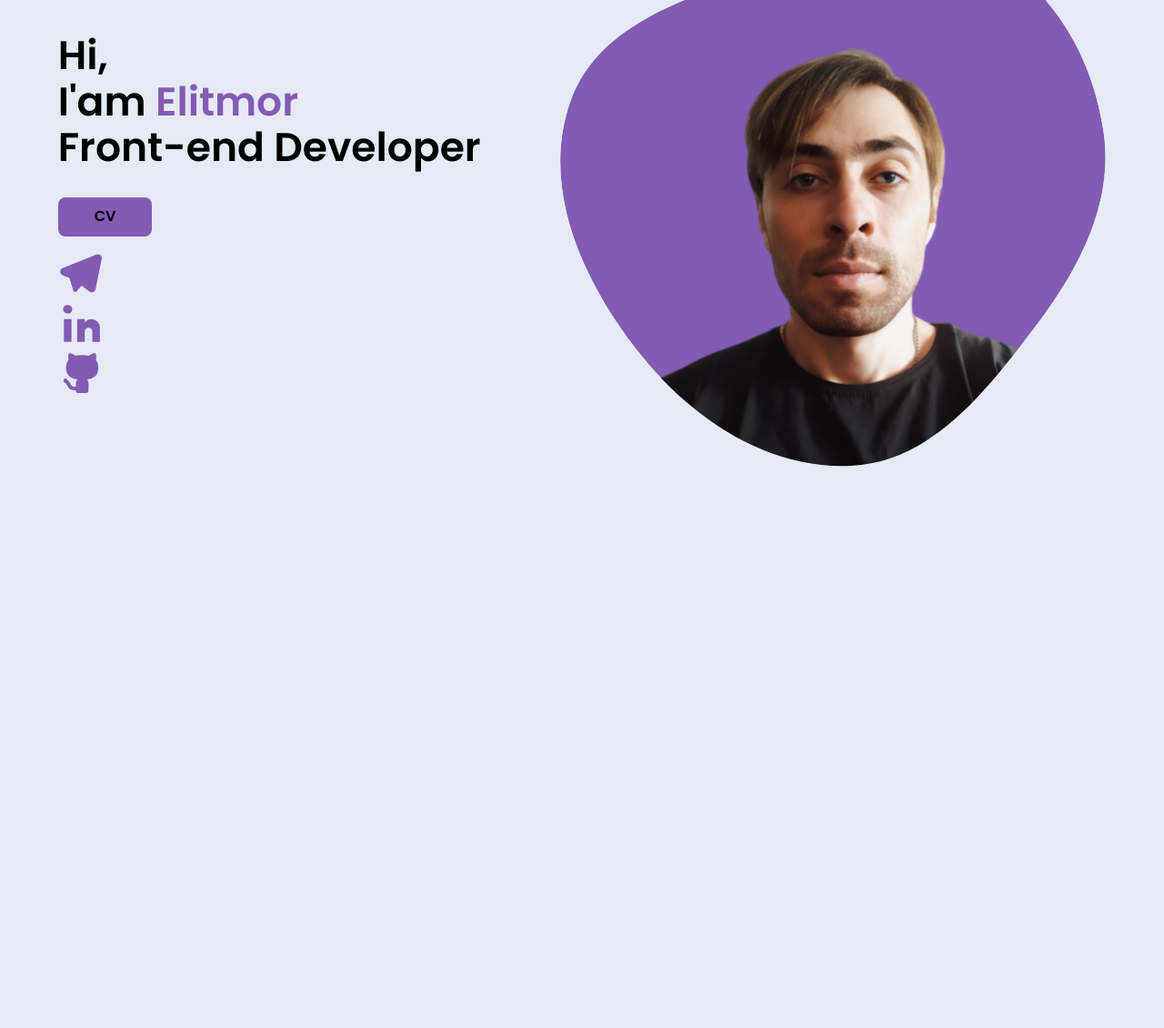
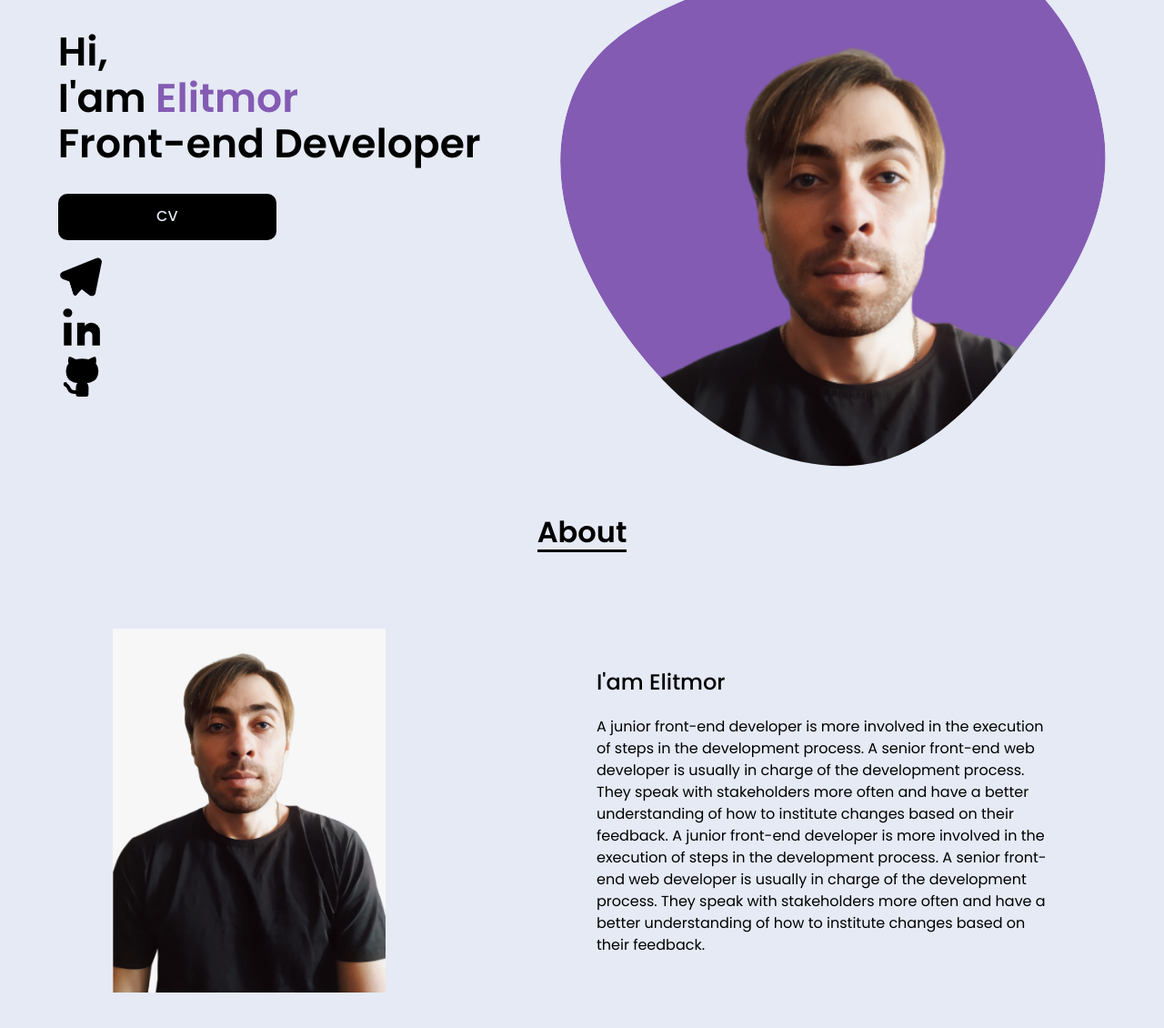
Before and after one commit to elitmor/portfolio, a website built with webpack: page src/index.html in a window 1280 px wide. Shown: the part 222-1352 px from the top of the page at 91% size. Before the commit the page ends 800 px from the top, so only its background shows below. Built offline with nearby package versions, Linux system fonts and the light colour scheme; files whose address does not match are found by name.

Commit message:
Add section about

```diff
--- a/src/index.html
+++ b/src/index.html
@@ -84,11 +84,9 @@
                     viewBox="0 0 24 24"
                   >
                     <path
-                      fill="#845bb3"
                       d="M17.688 21.744a2.02 2.02 0 0 1-1.242-.427l-4.03-3.122-2.702 2.983a1 1 0 0 1-1.698-.383l-2.02-6.682-3.626-1.26a2.042 2.042 0 0 1-.103-3.818L20.187 1.8a2.042 2.042 0 0 1 2.771 2.295L19.695 20.11a2.054 2.054 0 0 1-2.008 1.633Z"
                     />
                     <path
-                      fill="#845bb3"
                       d="M8.973 21.506a1 1 0 0 1-.957-.71l-2.168-7.16a.999.999 0 0 1 .495-1.176L16.91 6.958a1 1 0 0 1 1.17 1.594l-7.084 7.083-1.044 5.072a1 1 0 0 1-.933.798h-.046Z"
                     />
                   </svg>
@@ -100,7 +98,6 @@
                 >
                   <svg xmlns="http://www.w3.org/2000/svg" viewBox="0 0 24 24">
                     <path
-                      fill="#845bb3"
                       d="M5.004 7h-.029a2.235 2.235 0 1 1 .057-4.457A2.235 2.235 0 1 1 5.004 7ZM3.018 10h4v12h-4zM17.518 10a4.473 4.473 0 0 0-3.5 1.703V10h-4v12h4v-5.5a2 2 0 0 1 4 0V22h4v-7.5a4.5 4.5 0 0 0-4.5-4.5Z"
                       data-name="Brand Logos"
                     />
@@ -113,7 +110,6 @@
                 >
                   <svg xmlns="http://www.w3.org/2000/svg" viewBox="0 0 24 24">
                     <path
-                      fill="#845bb3"
                       d="M20.116 5.901a3.883 3.883 0 0 0-.26-.31 4.413 4.413 0 0 0 .21-.76 5.284 5.284 0 0 0-.35-2.8s-1.12-.35-3.69 1.38a12.477 12.477 0 0 0-3.35-.45 12.604 12.604 0 0 0-3.36.45c-2.57-1.75-3.69-1.38-3.69-1.38a5.263 5.263 0 0 0-.35 2.77 4.21 4.21 0 0 0 .22.79c-.09.1-.18.21-.26.31a5.14 5.14 0 0 0-1.12 3.3 7.686 7.686 0 0 0 .04.85c.32 4.43 3.27 5.46 6.08 5.78a2.558 2.558 0 0 0-.77 1.39 4.022 4.022 0 0 0-.13 1.09v1.31c-1.119.1-2.267-.063-2.623-1.061a5.695 5.695 0 0 0-1.834-2.413 1.179 1.179 0 0 1-.17-.112 1.001 1.001 0 0 0-.93-.645h-.005a1 1 0 0 0-1 .995c-.003.812.81 1.337 1.143 1.515a4.466 4.466 0 0 1 .923 1.359c.364 1.023 1.429 2.578 4.466 2.376l.002.098.004.268a1 1 0 0 0 1 1H15.026a1 1 0 0 0 1-1s.008-3.16.008-3.69a4.024 4.024 0 0 0-.13-1.09l-.002-.006.004.006c-.009-.035-.022-.063-.032-.097a2.532 2.532 0 0 0-.74-1.293l.012.021-.02-.02c2.81-.32 5.74-1.37 6.06-5.78a7.687 7.687 0 0 0 .04-.85 5.23 5.23 0 0 0-1.11-3.3Z"
                       data-name="Brand Logos"
                     />
@@ -149,6 +145,38 @@
           </div>
         </div>
       </section>
+      <section class="section about">
+        <div class="about__container">
+          <div class="about__decor">
+            <h2 class="title about__title">About</h2>
+          </div>
+          <div class="about__inner">
+            <div class="about__img img-about">
+              <img
+                class="img-about__photo"
+                src="assets/img/about/about.jpg"
+                alt="photo"
+              />
+            </div>
+            <div class="about__content">
+              <h3 class="about__subtitle">I'am Elitmor</h3>
+              <div class="about__text">
+                A junior front-end developer is more involved in the execution
+                of steps in the development process. A senior front-end web
+                developer is usually in charge of the development process. They
+                speak with stakeholders more often and have a better
+                understanding of how to institute changes based on their
+                feedback. A junior front-end developer is more involved in the
+                execution of steps in the development process. A senior
+                front-end web developer is usually in charge of the development
+                process. They speak with stakeholders more often and have a
+                better understanding of how to institute changes based on their
+                feedback.
+              </div>
+            </div>
+          </div>
+        </div>
+      </section>
     </main>
   </body>
 </html>
--- a/src/index.scss
+++ b/src/index.scss
@@ -3,5 +3,6 @@
 @import 'style/vars';
 @import 'style/header';
 @import 'style/home';
+@import 'style/about';
 @import 'style/mixins';
 @import 'style/style';
--- /dev/null
+++ b/src/style/_about.scss
@@ -0,0 +1,37 @@
+.about__inner {
+  display: flex;
+  flex-wrap: wrap;
+  justify-content: space-around;
+  align-items: center;
+  margin-top: 4rem;
+}
+
+.img-about__photo {
+  max-width: 300px;
+  max-height: 400px;
+  margin: 1.25rem auto;
+  transition: 0.5s ease;
+  &:hover {
+    box-shadow: 0 0 0 10px var(--purple-color);
+    transition: 0.5s ease;
+  }
+}
+
+.about__content {
+  max-width: 500px;
+  margin-left: 1.5rem;
+}
+
+.about__decor {
+  text-align: center;
+}
+
+.about__subtitle {
+  font-size: 1.5rem;
+  margin-bottom: 1.5rem;
+  @include f500;
+}
+
+.about__text {
+  line-height: 1.5;
+}
--- a/src/style/_header.scss
+++ b/src/style/_header.scss
@@ -53,10 +53,12 @@
 }
 
 .menu__link {
+  position: relative;
   color: var(--secondary-color);
   margin-right: 1.875rem;
   line-height: 1.5;
   transition: color 0.3s;
+  @include f500;
   @include sm {
     display: block;
     font-size: 1.875rem;
@@ -64,6 +66,15 @@
   }
   &:hover {
     color: var(--purple-color);
+    &::after {
+      position: absolute;
+      top: 100%;
+      left: 0;
+      width: 100%;
+      height: 0.1rem;
+      content: '';
+      background: var(--purple-color);
+    }
   }
 }
 
--- a/src/style/_home.scss
+++ b/src/style/_home.scss
@@ -6,6 +6,7 @@
 }
 
 .home__title {
+  @include f600;
   font-size: 2.75rem;
 }
 
@@ -15,6 +16,7 @@
 
 .home__link {
   margin-bottom: 1rem;
+  @include f500;
 }
 
 .home__img {
@@ -26,23 +28,27 @@
 }
 
 .home__link {
-  display: inline-block;
-  background-color: var(--purple-color);
-  color: var(----secondary-color);
-  padding: 0.75rem 2.5rem;
-  font-weight: bold;
-  border-radius: 0.5rem;
-  transition: 0.3s;
-}
-
-.home__link:hover {
-  opacity: 0.8;
+  display: block;
+  background-color: var(--secondary-color);
+  color: var(--primary-color);
+  border-radius: 10px;
+  width: 15rem;
+  padding: 1rem 0;
+  text-align: center;
+  transition: background-color 0.3s;
+  &:hover {
+    background-color: var(--purple-color);
+  }
 }
 
 .home__social {
   width: 3.125rem;
 }
 
-.home__social-icon:hover {
-  opacity: 0.8;
+.home__social-icon {
+  fill: var(--secondary-color);
+  transition: fill 0.3s;
+  &:hover {
+    fill: var(--purple-color);
+  }
 }
--- a/src/style/_style.scss
+++ b/src/style/_style.scss
@@ -1,6 +1,5 @@
 body {
-  font-family: 'Poppins', sans-serif;
-  font-weight: 400;
+  @include f400;
   color: var(--secondary-color);
   background-color: var(--primary-color);
 }
@@ -18,6 +17,17 @@ body {
   max-width: 1270px;
   margin: 0 auto;
   padding: 0 0.938rem;
+}
+
+.section {
+  margin-bottom: 3.125rem;
+}
+
+.title {
+  display: inline-block;
+  border-bottom: 3px solid var(--secondary-color);
+  font-size: 2rem;
+  @include f600;
 }
 
 ul,
```
Also changed, not shown: src/assets/img/about/about.jpg (renamed from src/assets/img/home/about.jpg).
